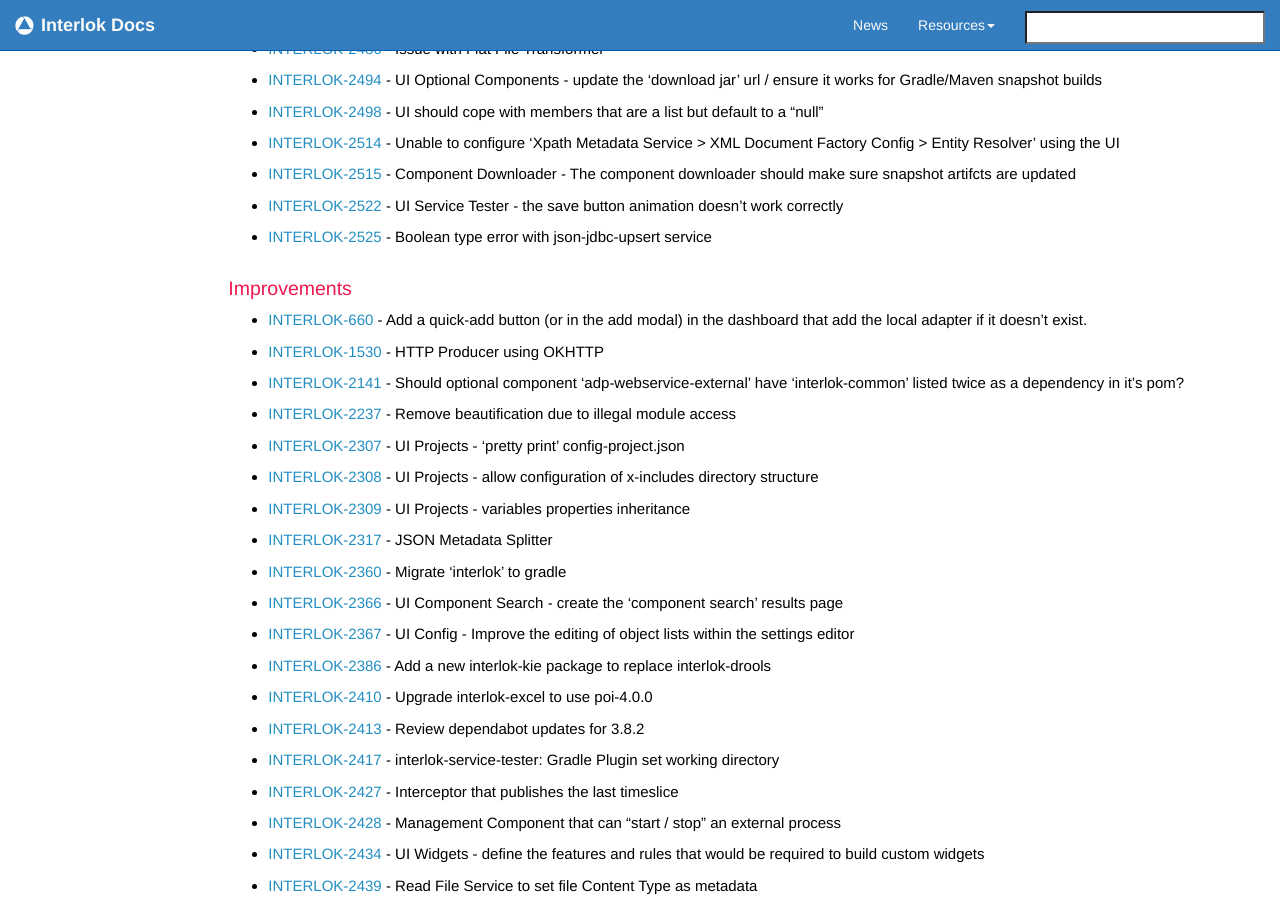
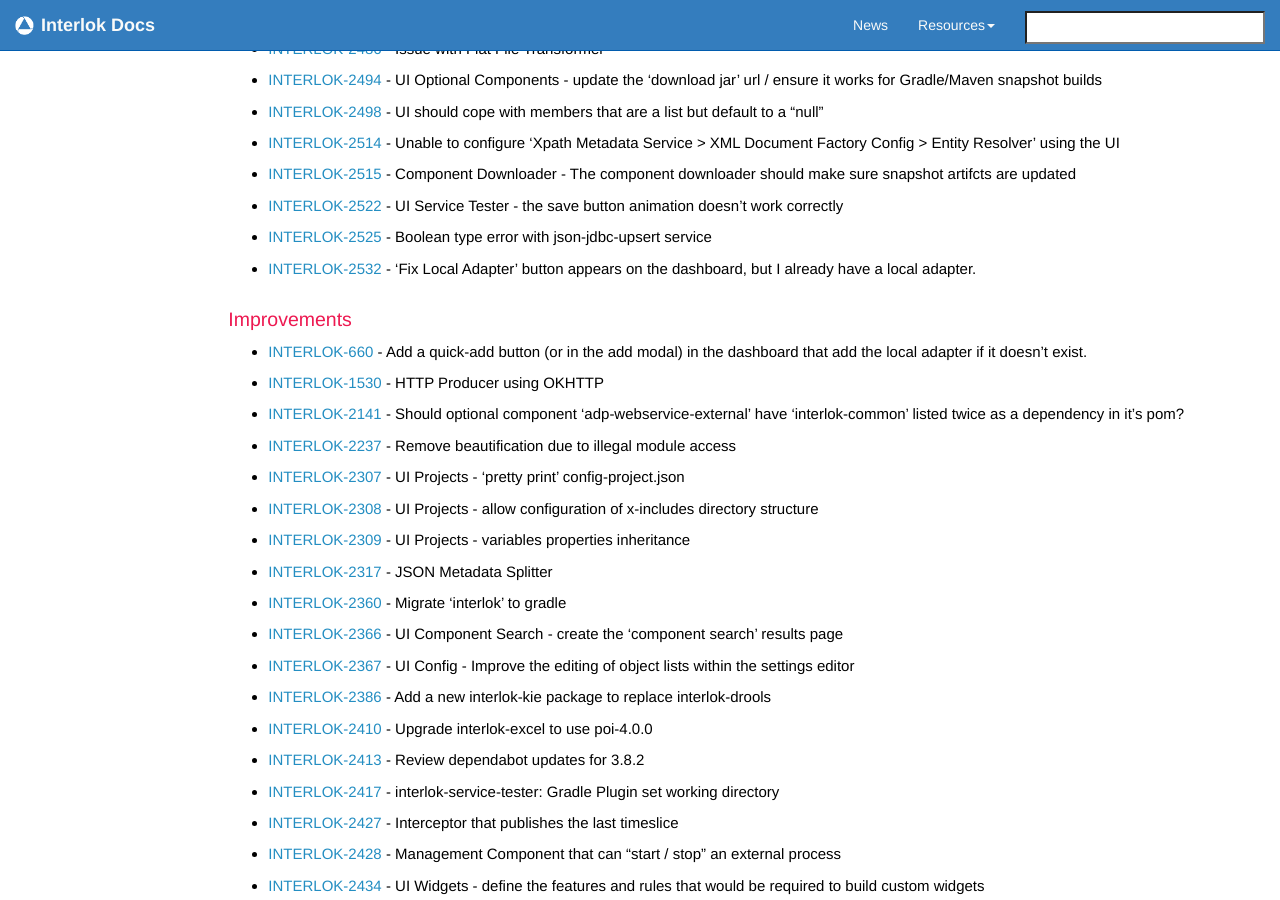
Before and after one commit to adaptris/interlok-docs-legacy, a Jekyll site: the page built from pages/adapter/changelog.md, in a window 1280 px wide and 900 px high, scrolled down 695 px. Built offline with Jekyll 4.4.1, drawn with Linux system fonts in a browser that asks for light colours; nearby versions of some CDN libraries; comment, search, counter and statistics services are not loaded; some of the changed text lies outside the part shown.

Commit message:
added 3.8.2 b2 issues to change log

```diff
--- a/_includes/custom/release382.html
+++ b/_includes/custom/release382.html
@@ -23,6 +23,7 @@
  - [INTERLOK-2515](https://adaptris.atlassian.net/browse/INTERLOK-2515) - Component Downloader - The component downloader should make sure snapshot artifcts are updated
  - [INTERLOK-2522](https://adaptris.atlassian.net/browse/INTERLOK-2522) - UI Service Tester - the save button animation doesn't work correctly
  - [INTERLOK-2525](https://adaptris.atlassian.net/browse/INTERLOK-2525) - Boolean type error with json-jdbc-upsert service
+ - [INTERLOK-2532](https://adaptris.atlassian.net/browse/INTERLOK-2532) - 'Fix Local Adapter' button appears on the dashboard, but I already have a local adapter.
 
 ### Improvements
 
@@ -75,3 +76,4 @@
  - [INTERLOK-2455](https://adaptris.atlassian.net/browse/INTERLOK-2455) - Consider using public interface of ParameterizeType, ... in Interlok XStreamUtils.java
  - [INTERLOK-2474](https://adaptris.atlassian.net/browse/INTERLOK-2474) - SplitJoinService exception handling strategy
  - [INTERLOK-2517](https://adaptris.atlassian.net/browse/INTERLOK-2517) - UI - Bump jetty and servlet api versions to match core.
+ - [INTERLOK-2537](https://adaptris.atlassian.net/browse/INTERLOK-2537) - Make SoapAction in CXF expression based
```
